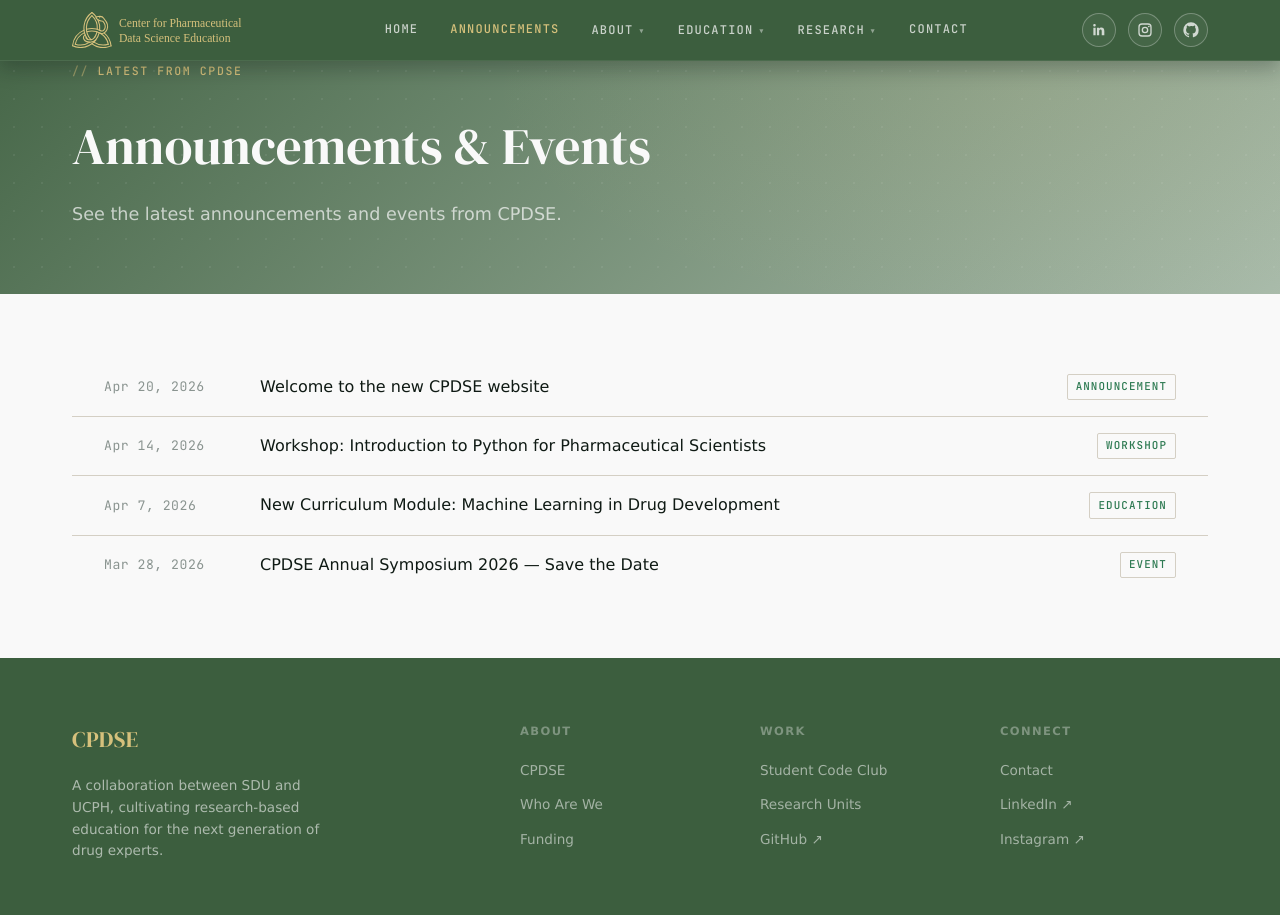
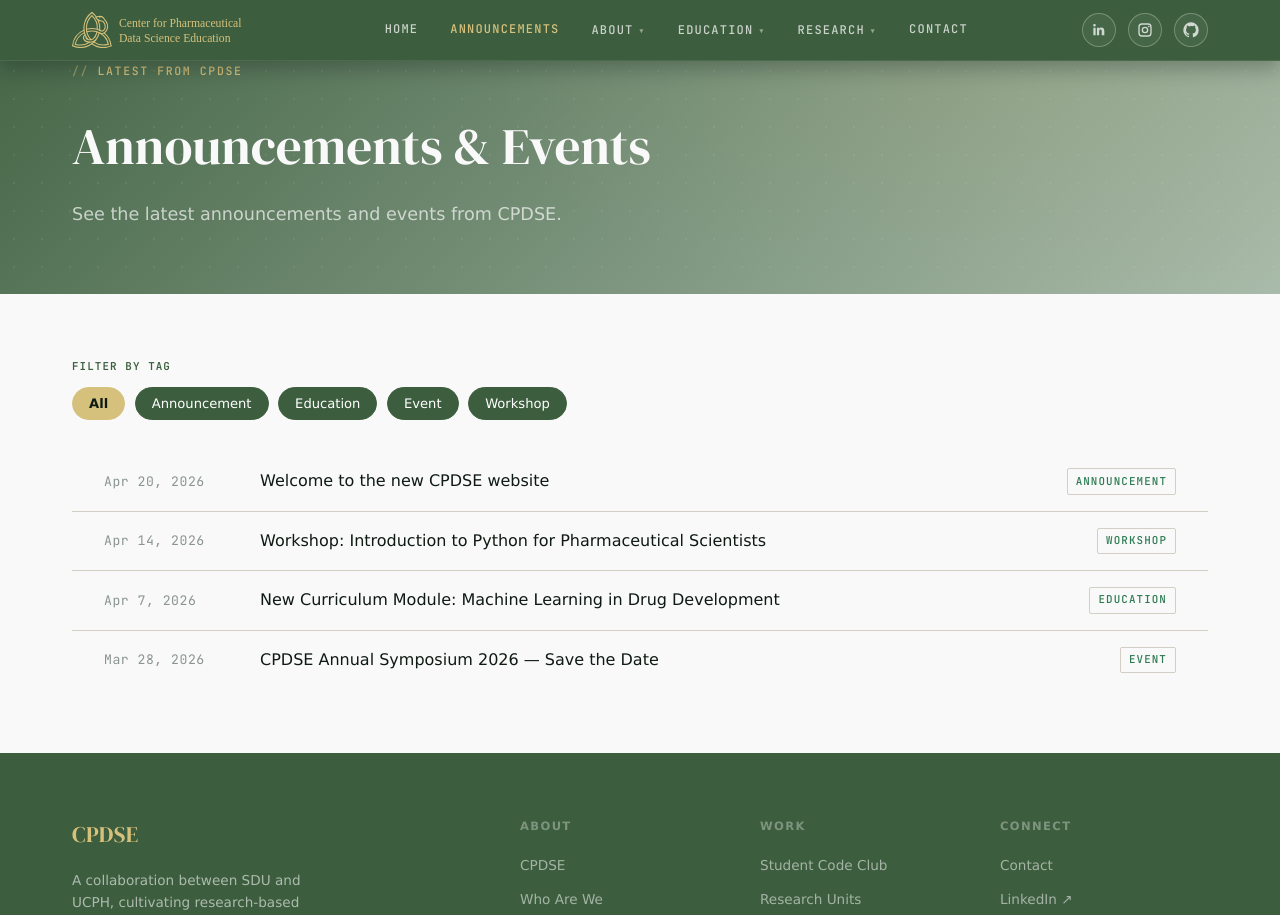
Before and after one commit to CPDSE/PagesCMS, a Jekyll site: the page built from announcements.html, in a window 1280 px wide and 1400 px high, scrolled down 112 px. Shown: the top 915 px of the window. Built offline with Jekyll 4.4.1, drawn with Linux system fonts in a browser that asks for light colours.

Commit message:
filter function for announcements added

```diff
--- a/announcements.html
+++ b/announcements.html
@@ -15,9 +15,20 @@ permalink: /announcements/
 <main class="section section-alt">
   <div class="container">
     {% if site.posts.size > 0 %}
+    {% assign announcement_tags = site.posts | map: "category" | compact | uniq | sort %}
+    <div class="announcements-filters" aria-label="Filter announcements by tag">
+      <span class="filter-label">Filter by tag</span>
+      <div class="filter-buttons">
+        <button class="filter-btn filter-active" type="button" data-filter="all">All</button>
+        {% for tag in announcement_tags %}
+        <button class="filter-btn" type="button" data-filter="{{ tag | slugify }}">{{ tag }}</button>
+        {% endfor %}
+      </div>
+    </div>
+
     <div class="announcements-list">
       {% for post in site.posts %}
-      <a class="announcement-row" href="{{ post.url | relative_url }}">
+      <a class="announcement-row" href="{{ post.url | relative_url }}" data-tag="{{ post.category | default: 'uncategorized' | slugify }}">
         <span class="card-date">{{ post.date | date: "%b %-d, %Y" }}</span>
         <h3>{{ post.title }}</h3>
         {% if post.category %}<span class="card-tag">{{ post.category }}</span>{% endif %}
@@ -29,3 +40,31 @@ permalink: /announcements/
     {% endif %}
   </div>
 </main>
+
+<script>
+  (function () {
+    const filterButtons = Array.from(document.querySelectorAll('.announcements-filters .filter-btn'));
+    const rows = Array.from(document.querySelectorAll('.announcements-list .announcement-row'));
+
+    if (!filterButtons.length || !rows.length) return;
+
+    const applyFilter = (filterValue) => {
+      rows.forEach((row) => {
+        const rowTag = row.getAttribute('data-tag') || 'uncategorized';
+        const visible = filterValue === 'all' || rowTag === filterValue;
+        row.style.display = visible ? 'grid' : 'none';
+      });
+    };
+
+    filterButtons.forEach((button) => {
+      button.addEventListener('click', () => {
+        const filterValue = button.getAttribute('data-filter') || 'all';
+
+        filterButtons.forEach((btn) => btn.classList.remove('filter-active'));
+        button.classList.add('filter-active');
+
+        applyFilter(filterValue);
+      });
+    });
+  })();
+</script>
--- a/assets/css/main.css
+++ b/assets/css/main.css
@@ -1935,6 +1935,17 @@ a { color: inherit; }
 }
 
 /* ─── ANNOUNCEMENTS LIST PAGE ─────────────────────────────── */
+.announcements-filters {
+  display: flex;
+  flex-direction: column;
+  gap: 0.5rem;
+  margin-bottom: var(--space-md);
+}
+
+.announcements-filters .filter-buttons {
+  gap: 0.6rem;
+}
+
 .announcements-list {
   display: flex;
   flex-direction: column;
```
